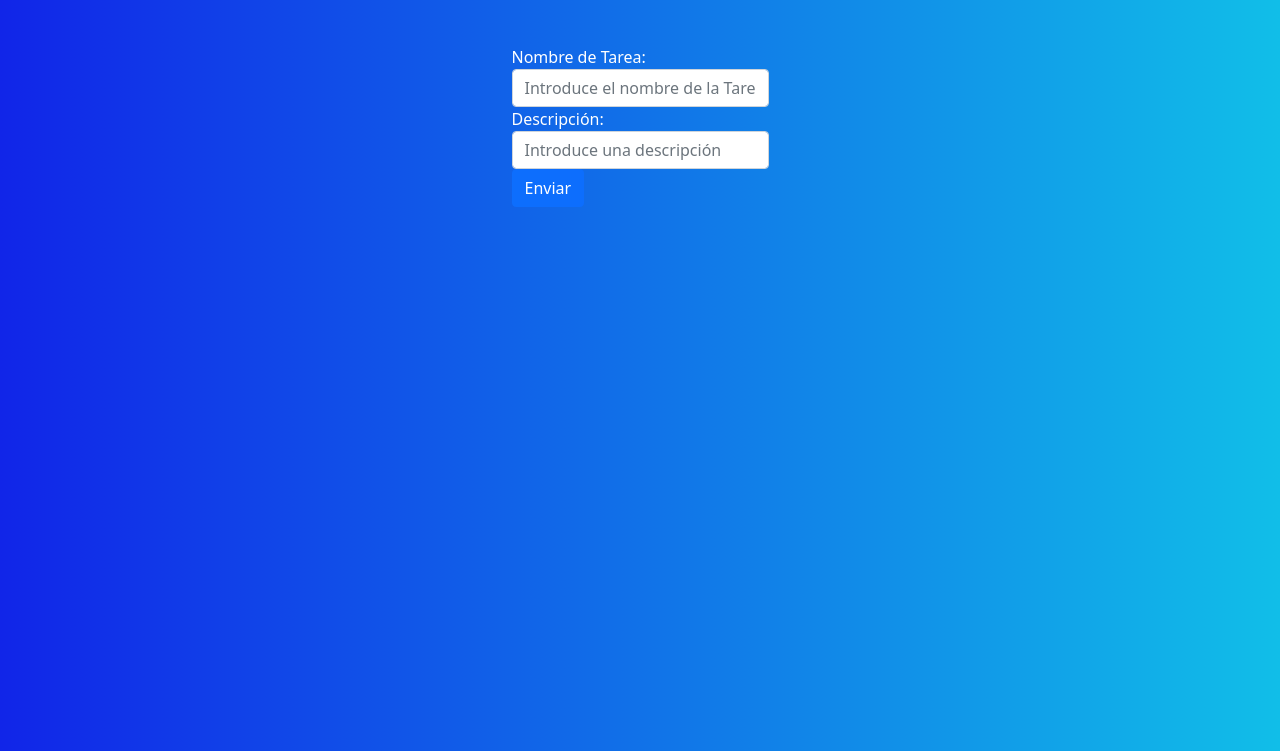
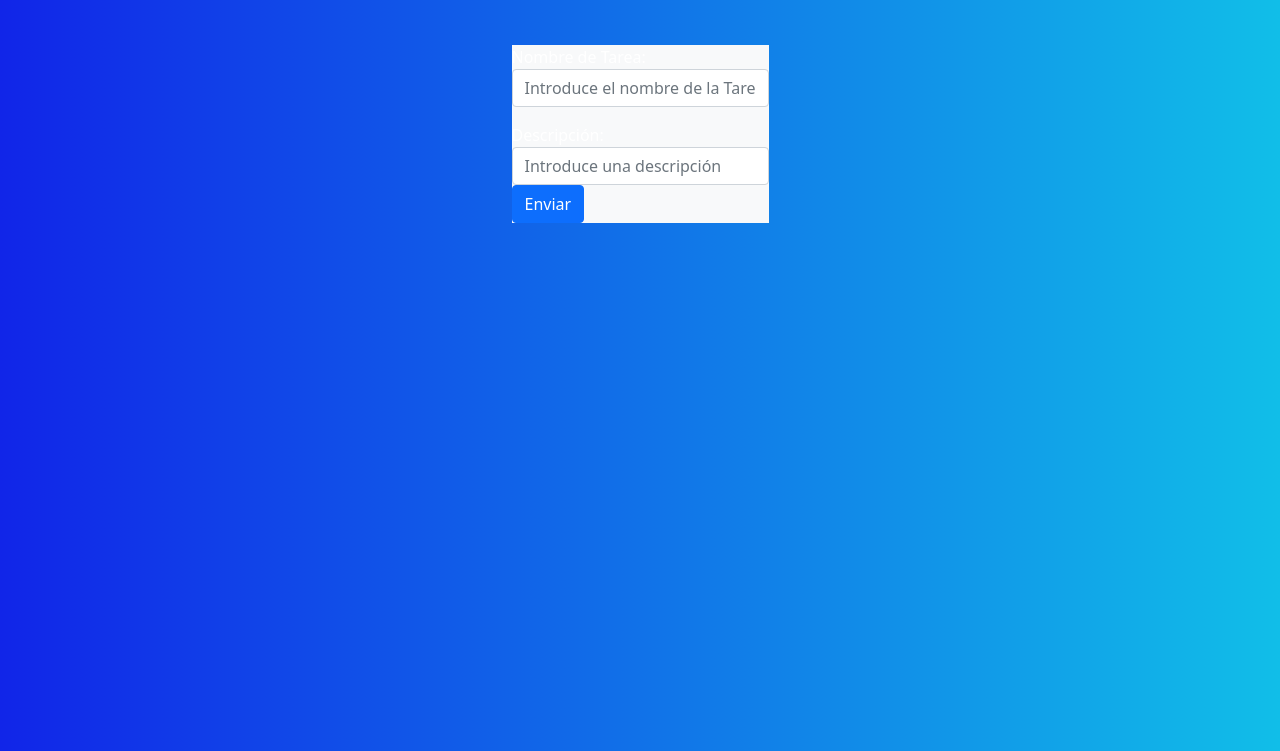
Before and after one commit to Humanito04/Kanban, a plain HTML site: page index.html in a window 1280 px wide. Shown: the part 49-800 px from the top of the page. Drawn offline with nearby package versions, Linux system fonts and the light colour scheme.

Commit message:
Añadiendo estructura HTML e implementacion de Bootstrap

```diff
--- a/index.html
+++ b/index.html
@@ -20,8 +20,8 @@
     </header>
 
     <div class="container mt-5 d-flex justify-content-center text-white ">
-        <form action="post">
-            <div class="form-group">
+        <form action="post" class="bg-light">
+            <div class="form-group mb-3">
                 <label for="nombre">Nombre de Tarea:</label>
                 <input type="text" class="form-control" id="nombre" placeholder="Introduce el nombre de la Tarea">
             </div>
```
Also changed, not shown: style.css (line endings or trailing spaces).
